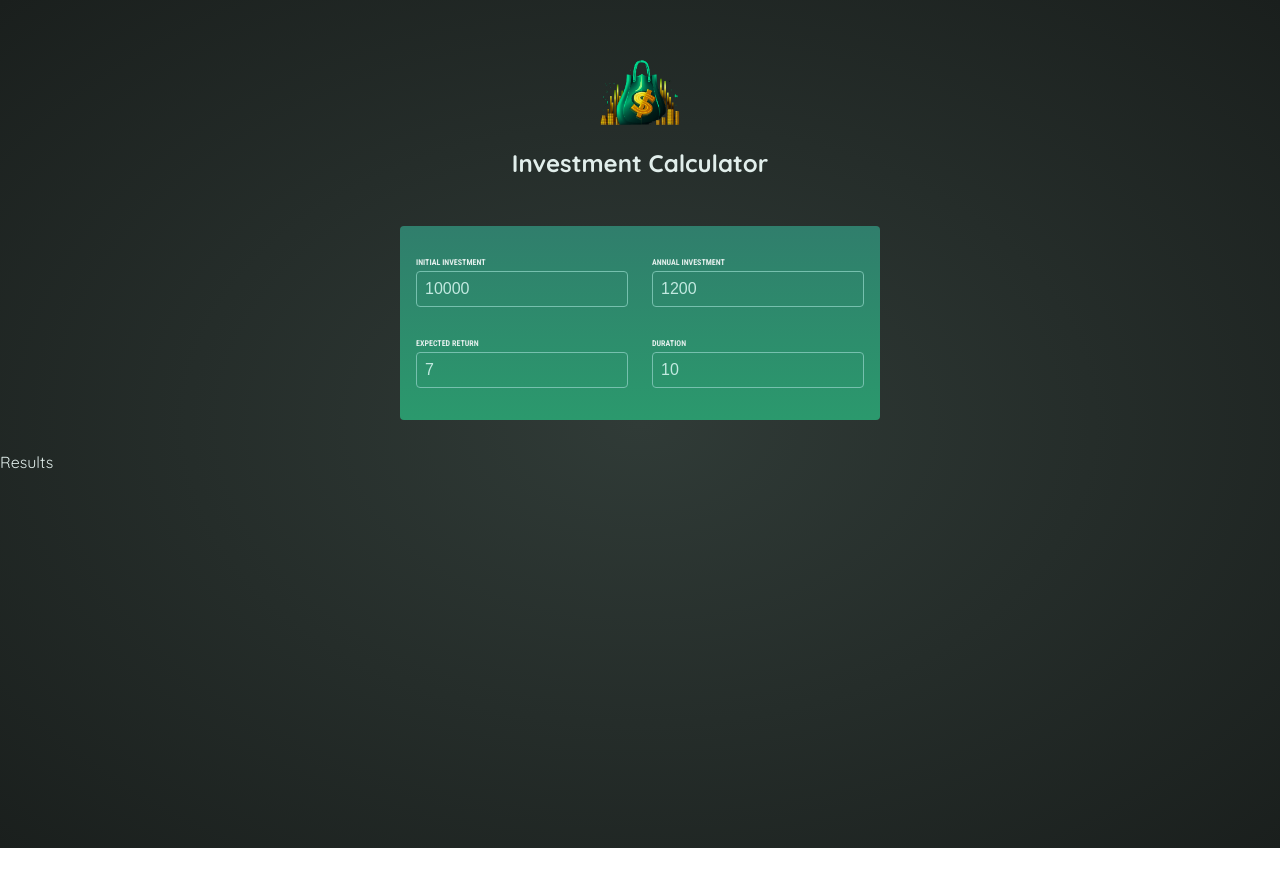
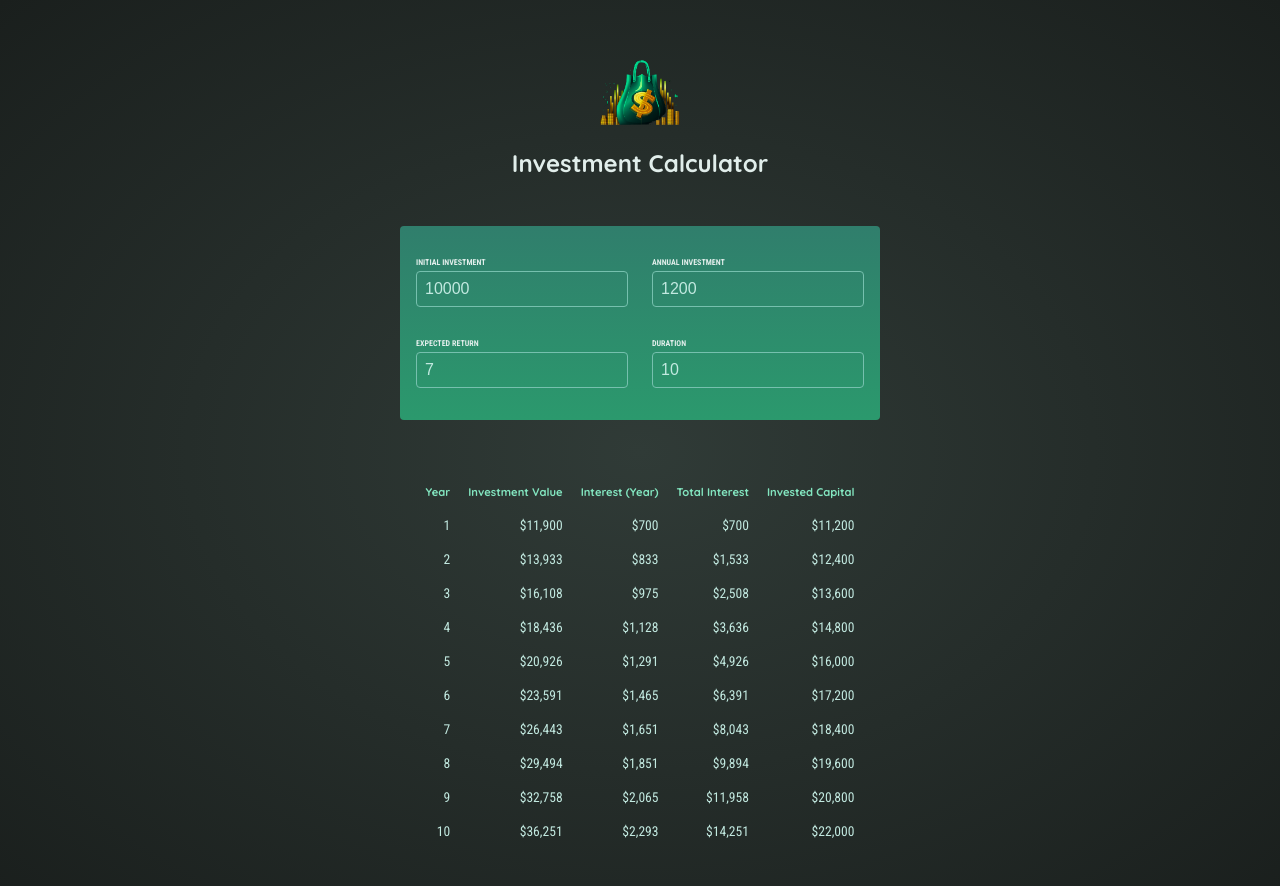
Before and after one commit to nagmabano/Investment-Calculator, a React (Vite) app in the folder investment-calculator/: page / in a window 1280 px wide. Shown: the top 886 px of the page. Before the commit the page ends 848 px from the top, so only its background shows below. Built offline with nearby package versions, Linux system fonts and the light colour scheme.

Commit message:
outputting results in a list and deriving more values

```diff
--- a/investment-calculator/src/components/Results.jsx
+++ b/investment-calculator/src/components/Results.jsx
@@ -1,10 +1,35 @@
-import { calculateInvestmentResults} from "../util/investment.js";
+import { calculateInvestmentResults, formatter} from "../util/investment.js";
 
 export default function Results({userInput}) {
     const resultData = calculateInvestmentResults(userInput);
-    console.log(resultData);
+    const initialInvestment = resultData[0].valueEndOfYear - resultData[0].interest - resultData[0].annualInvestment;
 
     return (
-        <p>Results</p>
+        <table id="result">
+            <thead>
+                <tr>
+                    <th>Year</th>
+                    <th>Investment Value</th>
+                    <th>Interest (Year)</th>
+                    <th>Total Interest</th>
+                    <th>Invested Capital</th>
+                </tr>
+            </thead>
+            <tbody>
+                {resultData.map(data => {
+                    const totalInterest = data.valueEndOfYear - data.annualInvestment * data.year - initialInvestment;
+                    const totalAmountInvested = data.valueEndOfYear - totalInterest;
+
+                    return <tr key={data.year}>
+                        <td>{data.year}</td>
+                        <td>{formatter.format(data.valueEndOfYear)}</td>
+                        <td>{formatter.format(data.interest)}</td>
+                        <td>{formatter.format(totalInterest)}</td>
+                        <td>{formatter.format(totalAmountInvested)}</td>
+                    </tr>
+                  }
+                )}
+            </tbody>
+        </table>
     );
 }
```
